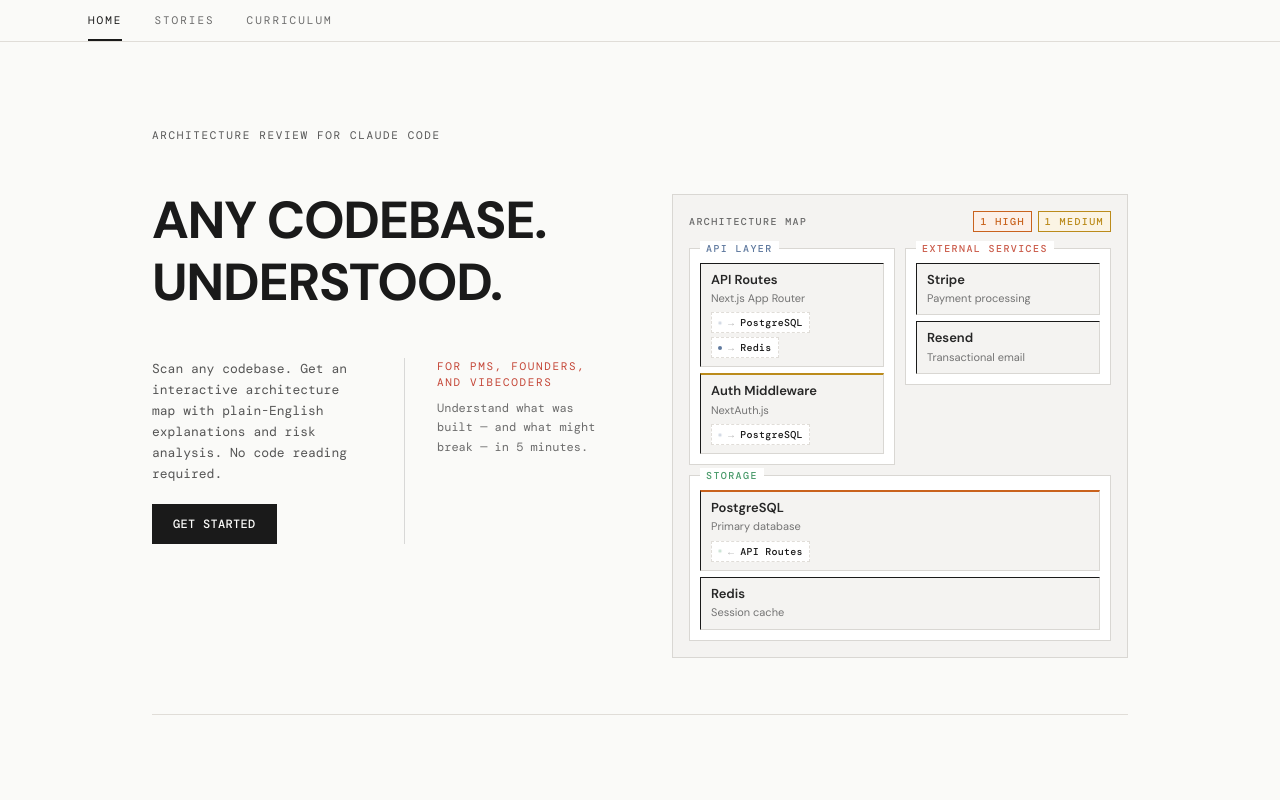
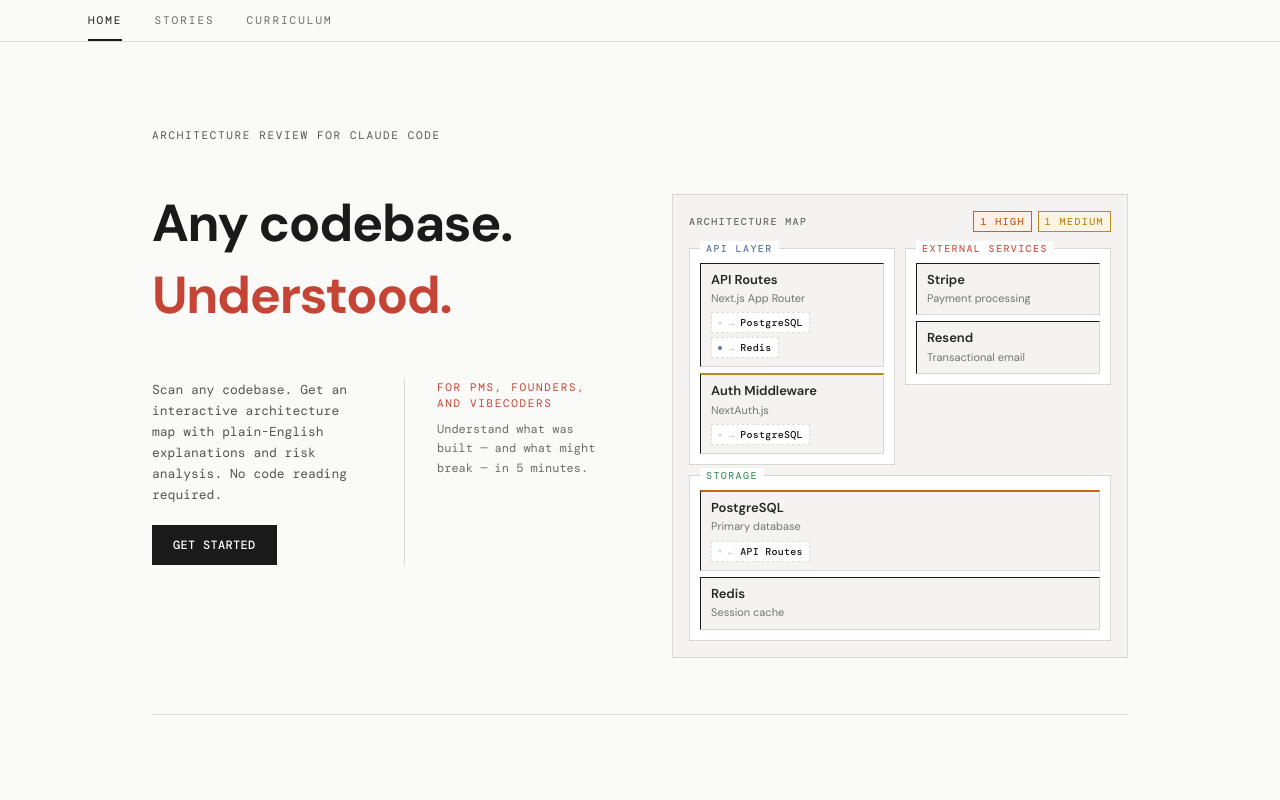
Before and after one commit to lucycrx/system-design-dev, a Next.js app: page / in a window 1280 px wide. Shown: the top 800 px of the page. Built offline with nearby package versions, Linux system fonts and the light colour scheme.

Commit message:
Switch hero headline to lowercase with accent-colored "Understood"
Matches Pinecone.io's sentence-case style. "Understood." is highlighted
in the accent color (rust red) with the existing underline animation.

Co-Authored-By: Claude Opus 4.6 (1M context) <noreply@anthropic.com>

```diff
--- a/components/landing/ProductHero.tsx
+++ b/components/landing/ProductHero.tsx
@@ -60,21 +60,18 @@ export function ProductHero() {
         <div className="grid grid-cols-1 lg:grid-cols-[1fr_1fr] gap-10 lg:gap-16 items-start">
           <div>
             {/* Main title */}
-            <h1 className="text-4xl sm:text-5xl lg:text-[3.25rem] font-bold text-text leading-[1.02] tracking-tight mb-10">
+            <h1 className="text-4xl sm:text-5xl lg:text-[3.25rem] font-bold text-text leading-[1.15] tracking-tight mb-10">
               <span className="block">
                 <WordReveal delay={150} visible={phase >= 1}>
-                  ANY
-                </WordReveal>{" "}
-                <WordReveal delay={300} visible={phase >= 1}>
-                  CODEBASE.
+                  Any codebase.
                 </WordReveal>
               </span>
               <span className="block">
-                <WordReveal delay={500} visible={phase >= 1}>
-                  <span className="relative">
-                    UNDERSTOOD.
+                <WordReveal delay={400} visible={phase >= 1}>
+                  <span className="relative text-accent">
+                    Understood.
                     <span
-                      className="absolute -bottom-2 left-0 h-[3px] bg-accent transition-transform duration-700 ease-[cubic-bezier(0.16,1,0.3,1)] origin-left w-full"
+                      className="absolute -bottom-1 left-0 h-[3px] bg-accent transition-transform duration-700 ease-[cubic-bezier(0.16,1,0.3,1)] origin-left w-full"
                       style={{
                         transform: phase >= 2 ? "scaleX(1)" : "scaleX(0)",
                       }}
```
